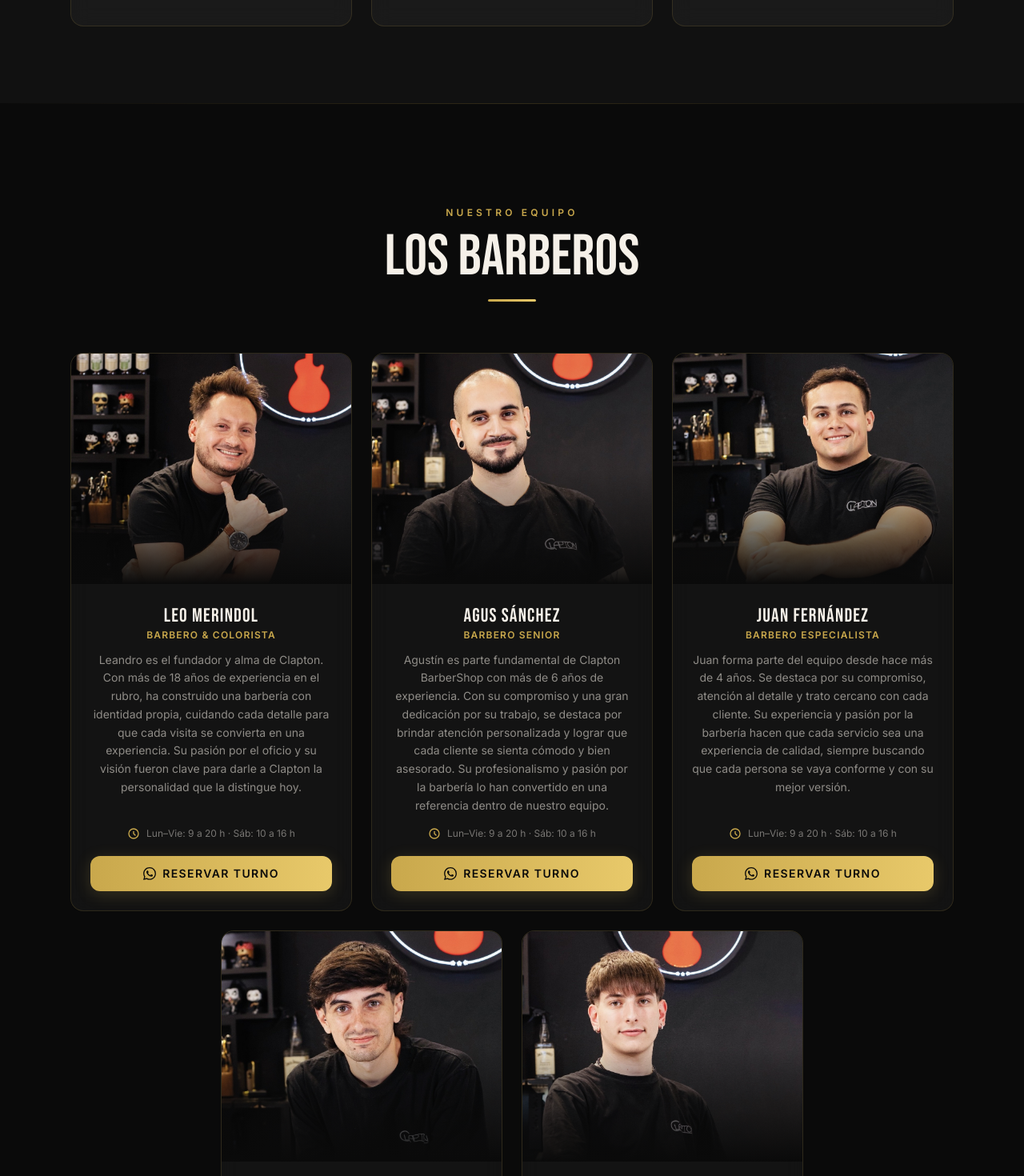
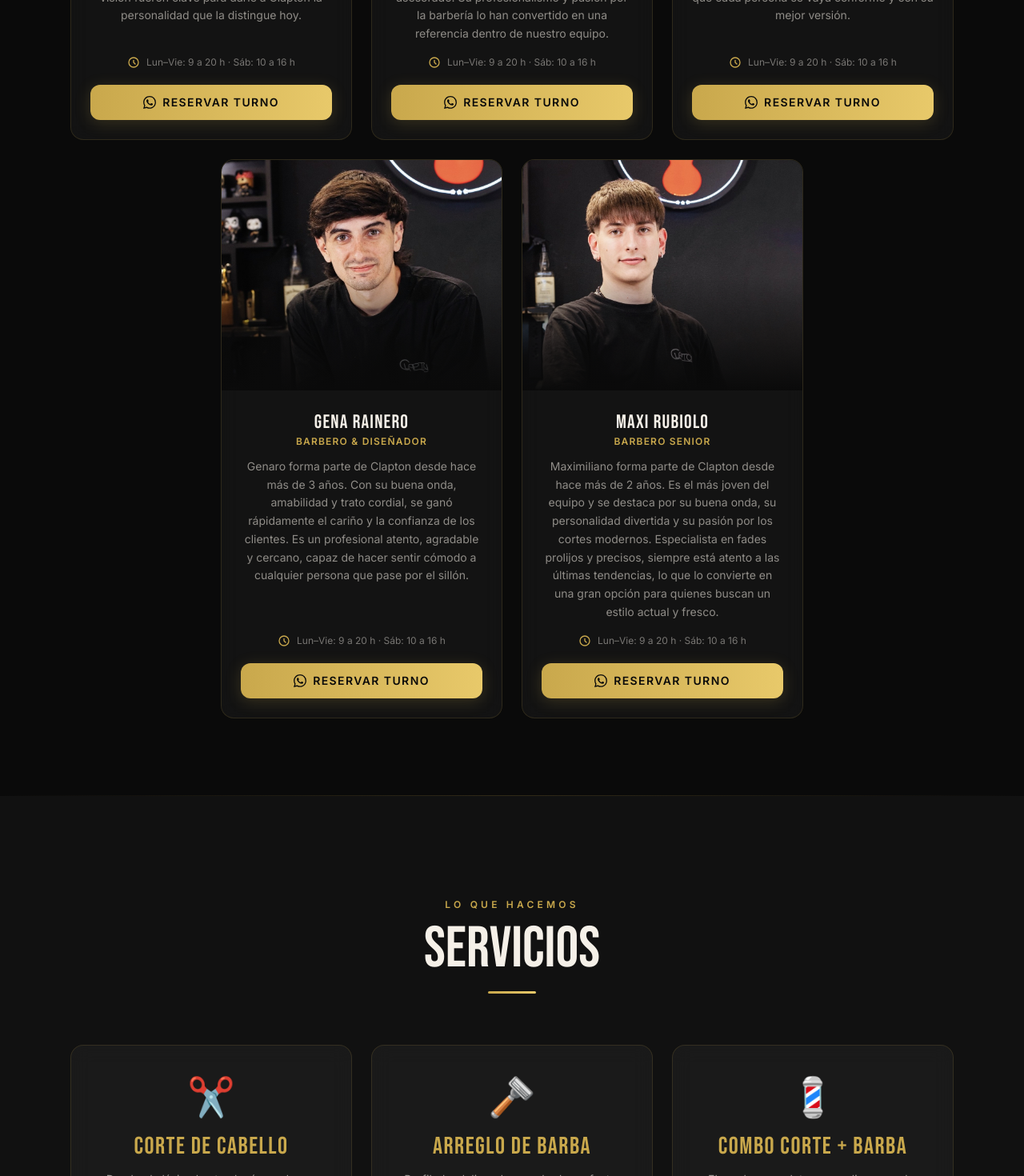
Before and after one commit to salvador-castro/clapton-barberia, a React (Vite) app: page / in a window 1280 px wide. Shown: the part 2920-4390 px from the top of the page at 80% size. Built offline with nearby package versions, Linux system fonts and the light colour scheme.

Commit message:
change order page principal

```diff
--- a/src/App.tsx
+++ b/src/App.tsx
@@ -22,9 +22,9 @@ function App() {
       <SectionDivider />
       <Gallery />
       <SectionDivider />
+      <Barbers />
+      <SectionDivider />
       <Services />
-      <SectionDivider />
-      <Barbers />
       <SectionDivider />
       <Info />
       <SectionDivider />
```
